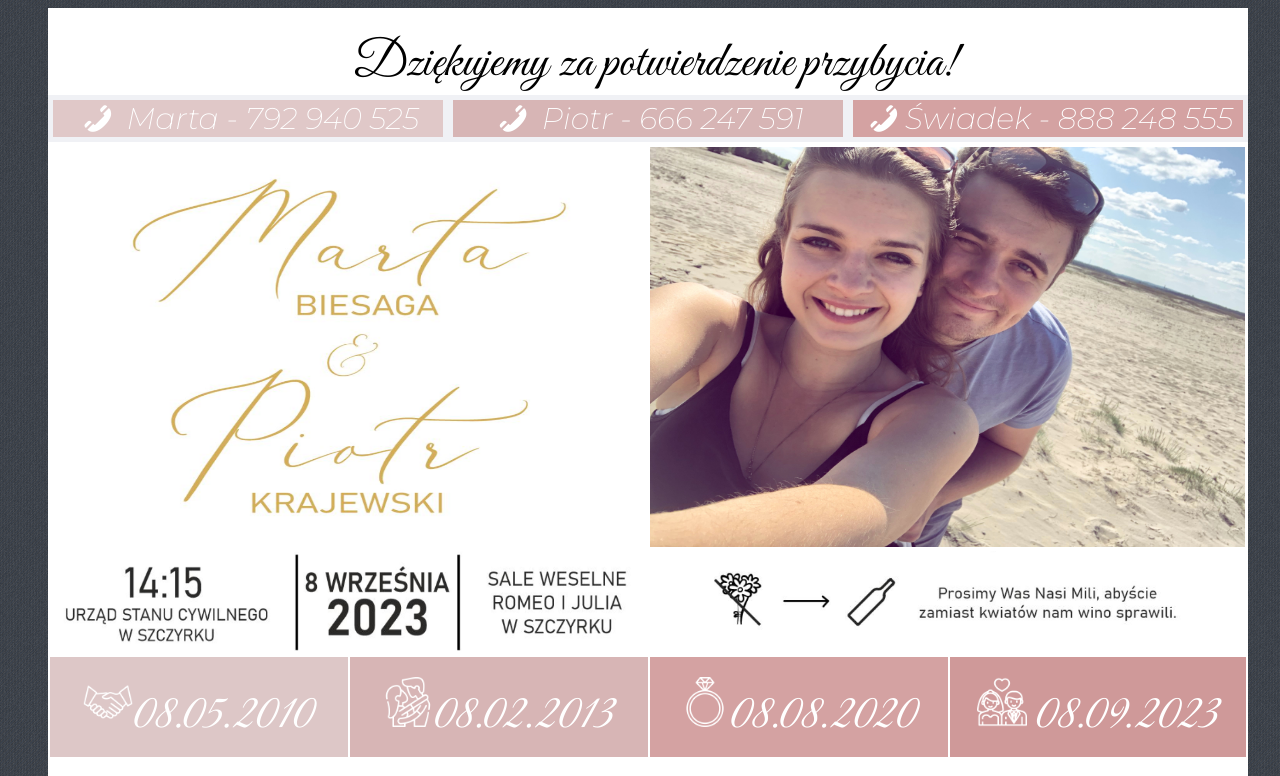
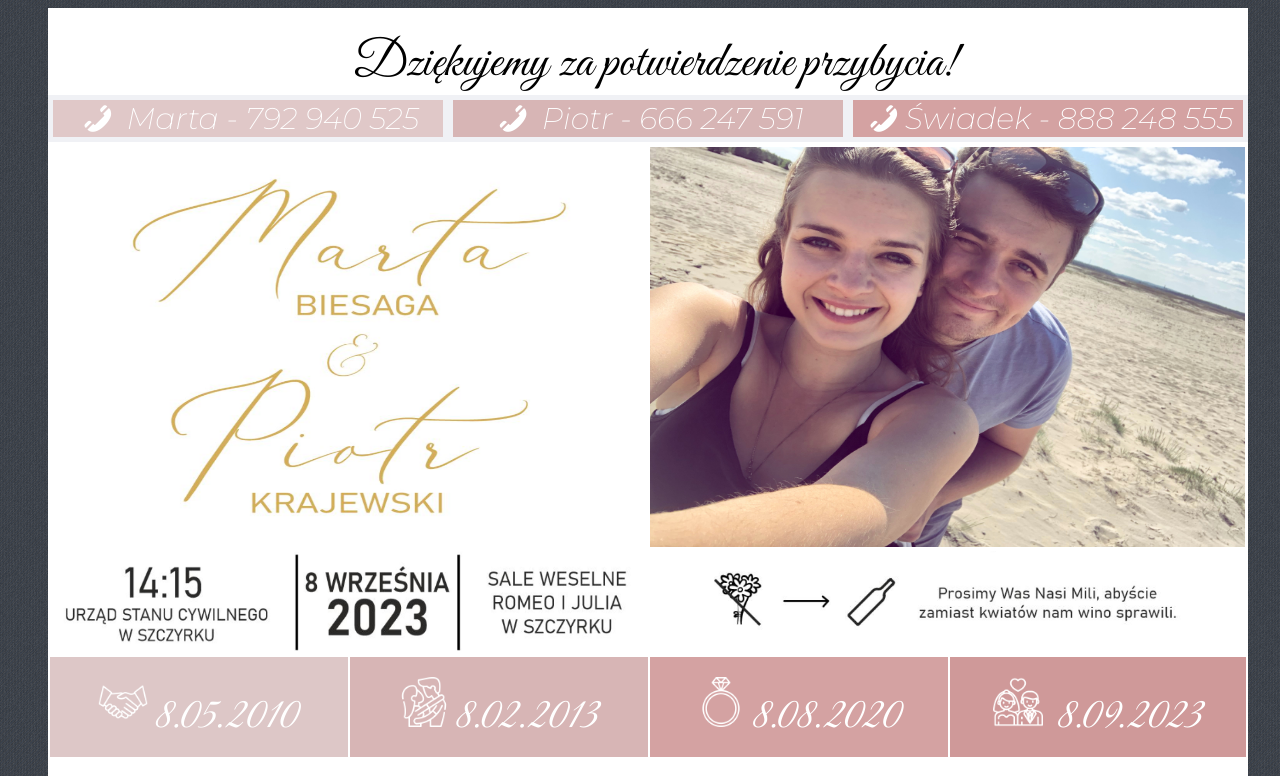
Before and after one commit to Marta-Piotr/Slub, a plain HTML site: page index.html in a window 1280 px wide. Shown: the top 776 px of the page. Drawn offline with Linux system fonts and the light colour scheme.

Commit message:
Add files via upload

```diff
--- a/index.html
+++ b/index.html
@@ -71,7 +71,6 @@
             "img/Zdj2.jpg",
             "img/Zdj3.jpg",
             "img/Zdj4.jpg",
-            "img/Zdj5.jpg",
           ];
           var index = 0;
 
@@ -89,17 +88,19 @@
 
       <div id="timeline">
         <div class="time1">
-          <img id="handshake" src="img/handshake.png" />08.05.2010
+          <img id="handshake" src="img/handshake.png" />&nbsp;8.05.2010
         </div>
-        <div class="time2"><img id="kiss" src="img/kiss.png" />08.02.2013</div>
+        <div class="time2">
+          <img id="kiss" src="img/kiss.png" />&nbsp;8.02.2013
+        </div>
         <div class="time3">
-          <img id="diamond-ring" src="img/diamond-ring.png" />08.08.2020
+          <img id="diamond-ring" src="img/diamond-ring.png" />&nbsp;8.08.2020
         </div>
         <div class="time4">
           <img
             id="wedding-couple"
             src="img/wedding-couple.png"
-          />&nbsp;08.09.2023
+          />&nbsp;&nbsp;8.09.2023
         </div>
         <div style="clear: both"></div>
         <div id="guest-book"></div>
--- a/style.css
+++ b/style.css
@@ -67,7 +67,7 @@ a {
   background-color: white;
   font-family: "Great Vibes", cursive;
   color: white;
-  font-size: 50px;
+  font-size: 45px;
 }
 
 .time1 {
```
Also changed, not shown: img/Ksiega_gosci.png, 1 other file.
